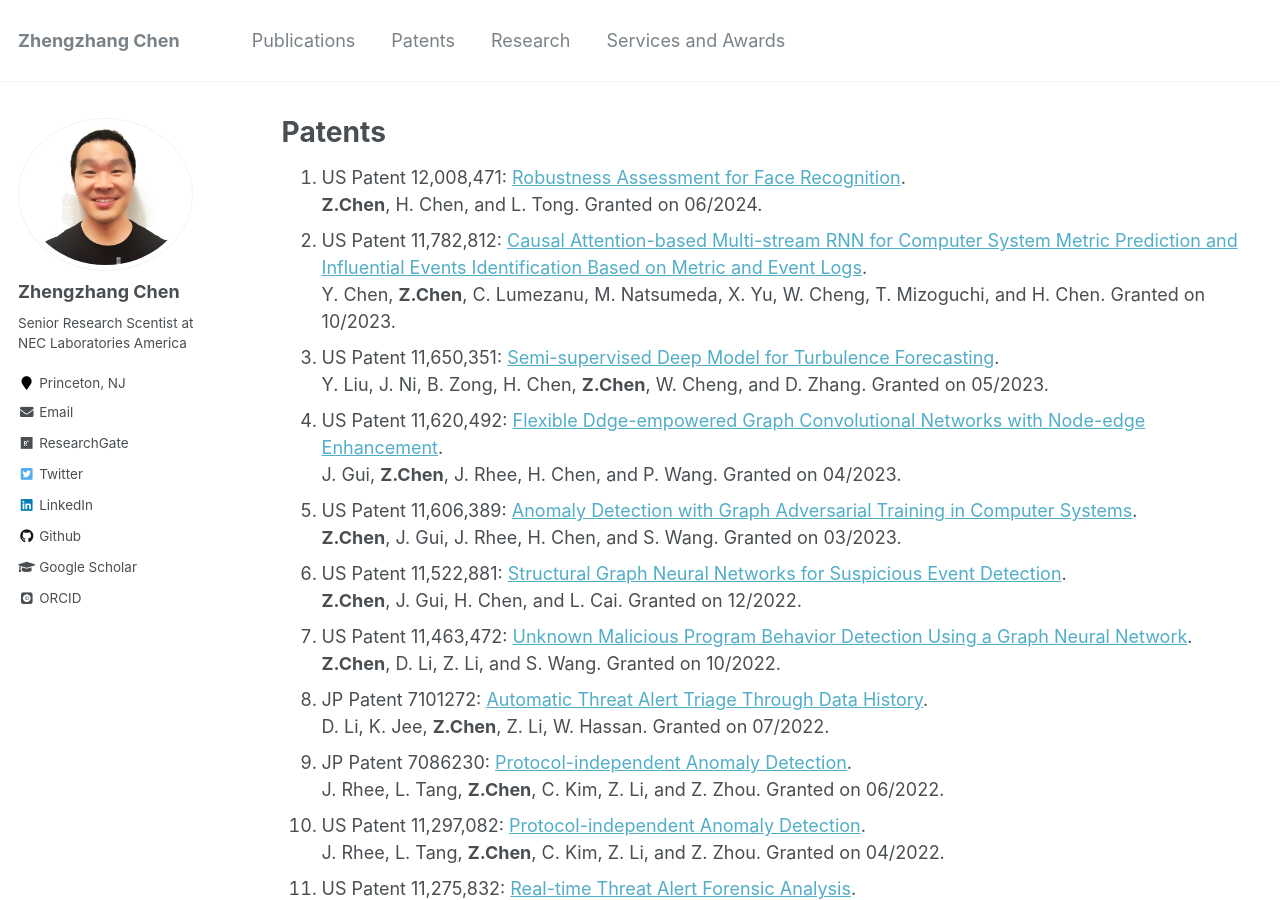
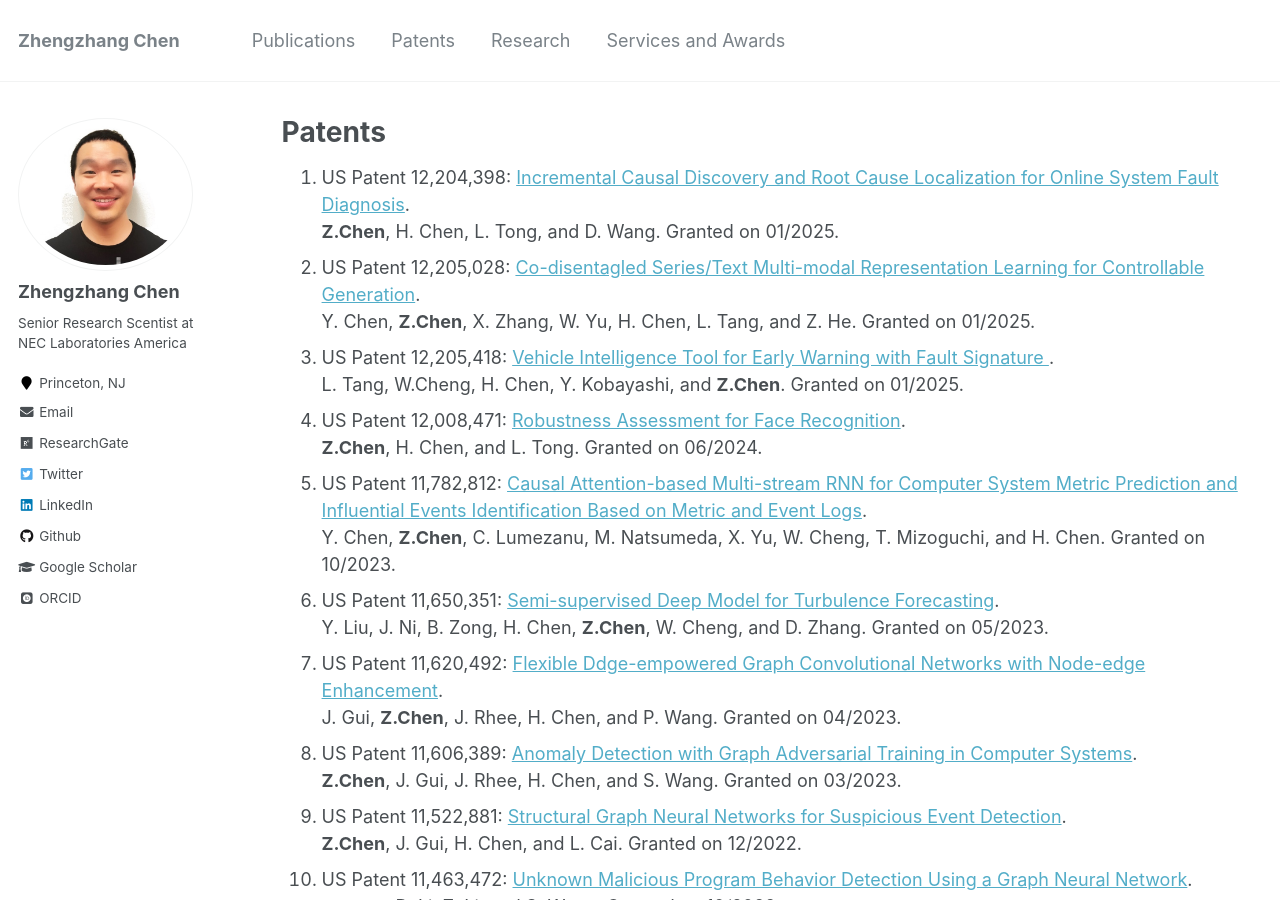
Before and after one commit to zhengzhangchen/zhengzhangchen.github.io, a Jekyll site: the page built from _pages/patents.md, in a window 1280 px wide and 900 px high. Built offline with Jekyll 4.4.1, drawn with Linux system fonts in a browser that asks for light colours; some web fonts are replaced.

Commit message:
Update patents.md

```diff
--- a/_pages/patents.md
+++ b/_pages/patents.md
@@ -8,40 +8,43 @@ author_profile: true
 <meta name="description" content="Welcome :). Explore Zhengzhang Chen's granted patents on AI and machine learning. Connect and learn more about my journey. ">
 
 
-1. US Patent 12,008,471: <a href="https://patents.google.com/patent/US12008471B2/en?oq=12%2c008%2c471" target="_blank" rel="nofollow">Robustness Assessment for Face Recognition</a>. <br> <strong>Z.Chen</strong>, H. Chen, and L. Tong. Granted on 06/2024.
-2. US Patent 11,782,812: <a href="https://patents.google.com/patent/US11782812B2/en?oq=11%2c782%2c812" target="_blank" rel="nofollow">Causal Attention-based Multi-stream RNN for Computer System Metric Prediction and Influential Events Identification Based on Metric and Event Logs</a>. <br> Y. Chen, <strong>Z.Chen</strong>, C. Lumezanu, M. Natsumeda, X. Yu, W. Cheng, T. Mizoguchi, and H. Chen. Granted on 10/2023.
-3. US Patent 11,650,351: <a href="https://patents.google.com/patent/US11650351B2/en?oq=11%2c650%2c351" target="_blank" rel="nofollow">Semi-supervised Deep Model for Turbulence Forecasting</a>. <br> Y. Liu, J. Ni, B. Zong, H. Chen, <strong>Z.Chen</strong>, W. Cheng, and D. Zhang. Granted on 05/2023.
-4. US Patent 11,620,492: <a href="https://patents.google.com/patent/US11620492B2/en?oq=11%2c620%2c492" target="_blank" rel="nofollow">Flexible Ddge-empowered Graph Convolutional Networks with Node-edge Enhancement</a>. <br> J. Gui, <strong>Z.Chen</strong>, J. Rhee, H. Chen, and P. Wang. Granted on 04/2023.
-5. US Patent 11,606,389: <a href="https://patents.google.com/patent/US11606389B2/en?oq=11%2c606%2c389" target="_blank" rel="nofollow">Anomaly Detection with Graph Adversarial Training in Computer Systems</a>. <br> <strong>Z.Chen</strong>, J. Gui, J. Rhee, H. Chen, and S. Wang. Granted on 03/2023.
-6. US Patent 11,522,881: <a href="https://patents.google.com/patent/US11522881B2/en?oq=11%2c522%2c881" target="_blank" rel="nofollow">Structural Graph Neural Networks for Suspicious Event Detection</a>. <br> <strong>Z.Chen</strong>, J. Gui, H. Chen, and L. Cai. Granted on 12/2022.
-7. US Patent 11,463,472: <a href="https://patents.google.com/patent/US11463472B2/en?oq=11%2c463%2c472" target="_blank" rel="nofollow">Unknown Malicious Program Behavior Detection Using a Graph Neural Network</a>. <br> <strong>Z.Chen</strong>, D. Li, Z. Li, and S. Wang. Granted on 10/2022.
-8. JP Patent 7101272: <a href="https://patents.google.com/patent/JP7101272B2/en?oq=7101272" target="_blank" rel="nofollow">Automatic Threat Alert Triage Through Data History</a>. <br> D. Li, K. Jee, <strong>Z.Chen</strong>, Z. Li, W. Hassan. Granted on 07/2022.
-9. JP Patent 7086230: <a href="https://patents.google.com/patent/JP7086230B2/en?oq=7086230" target="_blank" rel="nofollow">Protocol-independent Anomaly Detection</a>. <br> J. Rhee, L. Tang, <strong>Z.Chen</strong>, C. Kim, Z. Li, and Z. Zhou. Granted on 06/2022.
-10. US Patent 11,297,082: <a href="https://patents.google.com/patent/US11297082B2/en?oq=11%2c297%2c082" target="_blank" rel="nofollow">Protocol-independent Anomaly Detection</a>. <br> J. Rhee, L. Tang, <strong>Z.Chen</strong>, C. Kim, Z. Li, and Z. Zhou. Granted on 04/2022.
-11. US Patent 11,275,832: <a href="https://patents.google.com/patent/US11275832B2/en?oq=11%2c275%2c832" target="_blank" rel="nofollow">Real-time Threat Alert Forensic Analysis</a>. <br> D. Li, K. Jee, Z. Li, <strong>Z.Chen</strong>, and X. Yu. Granted on 03/2022.
-12. JP Patent 7011723: <a href="https://patents.google.com/patent/JP7011723B2/en?oq=7011723" target="_blank" rel="nofollow">Detection and Prevention of User Value-based Ransomware</a>. <br> Z. Wu, Y. Li, J. Rhee, K. Jee, Z. Li, J. Kamimura, L. Tang, and <strong>Z.Chen</strong>. Granted on 01/2022.
-13. US Patent 11,223,649: <a href="https://patents.google.com/patent/US11223649B2/en?oq=11%2c223%2c649" target="_blank" rel="nofollow">User-added-value-based Ransomware Detection and Prevention</a>. <br> Z. Wu, Y. Li, J. Rhee, K. Jee, Z. Li, J. Kamimura, L. Tang, and <strong>Z.Chen</strong>. Granted on 01/2022.
-14. US Patent 11,194,906: <a href="https://patents.google.com/patent/US11194906B2/en?oq=11%2c194%2c906" target="_blank" rel="nofollow">Automated Threat Alert Triage via Data Provenance</a>. <br> D. Li, K. Jee, <strong>Z.Chen</strong>, Z. Li, W. Hassan. Granted on 12/2021.
-15. US Patent 11,030,308: <a href="https://patents.google.com/patent/US11030308B2/en?oq=11%2c030%2c308" target="_blank" rel="nofollow">Inter-application dependency Analysis for Improving Computer System Threat Detection</a>. <br> D. Li, K. Jee, <strong>Z.Chen</strong>, L. Tang, and Z. Li. Granted on 06/2021.
-16. US Patents 10,915,626: <a href="https://patents.google.com/patent/US10915626B2/en?oq=10%2c915%2c626" target="_blank" rel="nofollow">Graph Model for Alert Interpretation in Enterprise Security System</a>. <br> L. Tang, <strong>Z.Chen</strong>, Z. Li, Z. Wu, J. Kamimura, and H. Chen. Granted on 02/2021.
-17. US Patents 10,915,625: <a href="https://patents.google.com/patent/US10915625B2/en?oq=10%2c915%2c625" target="_blank" rel="nofollow">Graph Model for Alert Interpretation in Enterprise Security System</a>. <br> L. Tang, <strong>Z.Chen</strong>, Z. Li, Z. Wu, J. Kamimura, and H. Chen. Granted on 02/2021.
-18. US Patents 10,885,185: <a href="https://patents.google.com/patent/US10885185B2/en?oq=10%2c885%2c185" target="_blank" rel="nofollow">Graph Model for Alert Interpretation in Enterprise Security System</a>. <br> L. Tang, <strong>Z.Chen</strong>, Z. Li, Z. Wu, J. Kamimura, and H. Chen. Granted on 01/2021.
-19. JP Patent 6817469: <a href="https://patents.google.com/patent/JP6817469B2/en?oq=6817469" target="_blank" rel="nofollow">Inter-application dependency Analysis for Improving Computer System Threat Detection</a>. <br> D. Li, K. Jee, <strong>Z.Chen</strong>, L. Tang, and Z. Li. Granted on 01/2021.
-20. US Patent 10,511,613: <a href="https://patents.google.com/patent/US10511613B2/en?oq=10%2c511%2c613" target="_blank" rel="nofollow">Knowledge Transfer System for Accelerating Invariant Network Learning</a>. <br> <strong>Z.Chen</strong>, L. Tang, Z. Li, and C. Luo. Granted on 12/2019.
-21. US Patent 10,504,040: <a href="https://patents.google.com/patent/US10504040B2/en?oq=10%2c504%2c040" target="_blank" rel="nofollow">Annealed Sparsity Via Adaptive and Dynamic Shrinking</a>. <br> K. Zhang, <strong>Z.Chen</strong>, H. Chen, and G. Jiang. Granted on 12/2019.
-22. JP Patent 6616045: <a href="https://patents.google.com/patent/JP6616045B2/en?oq=6616045" target="_blank" rel="nofollow">Graph-based Combination of Heterogeneous Alerts</a>. L. Tang, <strong>Z.Chen</strong>, G. Jiang, Z. Li, H. Chen, and K. Yoshihira. Granted on 12/2019.
-23. US Patent 10,476,754: <a href="https://patents.google.com/patent/US10476754B2/en?oq=10%2c476%2c754" target="_blank" rel="nofollow">Behavior-based Community Detection in Enterprise Information Networks</a>. <br> <strong>Z.Chen</strong>, L. Tang, Z. Li, and C. Cao. Granted on 11/2019.
-24. US Patent 10,476,753: <a href="https://patents.google.com/patent/US10476753B2/en?oq=10%2c476%2c753" target="_blank" rel="nofollow">Behavior-based Host Modeling</a>. <br> <strong>Z.Chen</strong>, L. Tang, Z. Li, and C. Cao. Granted on 11/2019.
-25. US Patent 10,476,752: <a href="https://patents.google.com/patent/US10476752B2/en?oq=10%2c476%2c752" target="_blank" rel="nofollow">Blue Print Graphs for Fusing of Heterogeneous Alerts</a>. <br> K. Yoshihira, Z. Li, <strong>Z.Chen</strong>, H. Chen, G. Jiang, and L. Tang. Granted on 11/2019.
-26. US Patent 10,476,749: <a href="https://patents.google.com/patent/US10476749B2/en?oq=10%2c476%2c749" target="_blank" rel="nofollow">Graph-based Fusing of Heterogeneous Alerts</a>. <br> K. Yoshihira, Z. Li, <strong>Z.Chen</strong>, H. Chen, G. Jiang, and L. Tang. Granted on 11/2019.
-27. JP Patent 6557774: <a href="https://patents.google.com/patent/JP6557774B2/en?oq=6557774" target="_blank" rel="nofollow">Graph-based Intrusion Detection Using Process Traces</a>. <br> <strong>Z.Chen</strong>, L. Tang, B. Dong, G. Jiang, and H. Chen. Granted on 08/2019.
-28. US Patent 10,367,842: <a href="https://patents.google.com/patent/US10367842B2/en?oq=10%2c367%2c842" target="_blank" rel="nofollow">Peer-based Abnormal Host Detection for Enterprise Security Systems</a>. <br> <strong>Z.Chen</strong>, L. Tang, Z. Li, and C. Cao. Granted on 07/2019.
-29. US Patents 10,367,838: <a href="https://patents.google.com/patent/US10367838B2/en?oq=10%2c367%2c838" target="_blank" rel="nofollow">Real-time Detection of Abnormal Network Connections in Streaming Data</a>. <br> <strong>Z.Chen</strong>, L. Tang, G. Jiang, K. Yoshihira, and H. Chen. Granted on 07/2019.
-31. JP Patent 6545819: <a href="https://patents.google.com/patent/JP6545819B2/en?oq=6545819" target="_blank" rel="nofollow">Integrating Community and Role Detection in Information Networks</a>. <br> L. Tang, <strong>Z.Chen</strong>, T. Chen, G. Jiang, F. Xu, and H. Chen. Granted on 07/2019.
-32. US Patent 10,333,952: <a href="https://patents.google.com/patent/US10333952B2/en?oq=10%2c333%2c952" target="_blank" rel="nofollow">Online Alert Ranking and Attack Scenario Reconstruction</a>. <br> <strong>Z.Chen</strong>, L. Tang, Y. Lin, Z. Li, H. Chen, and G. Jiang. Granted on 06/2019.
-33. US Patents 10,333,815: <a href="https://patents.google.com/patent/US10333815B2/en?oq=10%2c333%2c815" target="_blank" rel="nofollow">Real-time Detection of Abnormal Network Connections in Streaming Data</a>. <br> <strong>Z.Chen</strong>, L. Tang, G. Jiang, K. Yoshihira, and H. Chen. Granted on 06/2019.
-34. US Patent 10,305,917: <a href="https://patents.google.com/patent/US10305917B2/en?oq=10%2c305%2c917" target="_blank" rel="nofollow">Graph-based Intrusion Detection Using Process Traces</a>. <br> <strong>Z.Chen</strong>, L. Tang, B. Dong, G. Jiang, and H. Chen. Granted on 05/2019.
-35. US Patent 10,298,607: <a href="https://patents.google.com/patent/US10298607B2/en?oq=10%2c298%2c607" target="_blank" rel="nofollow">Constructing Graph Models of Event Correlation in Enterprise Security Systems</a>. <br> L. Tang, H. Zhang, <strong>Z.Chen</strong>, B. Zong, Z. Li, G. Jiang, and K. Yoshihira. Granted on 05/2019.
-36. US Patent 10,289,841: <a href="https://patents.google.com/patent/US10289841B2/en?oq=10%2c289%2c841" target="_blank" rel="nofollow">Graph-based Attack Chain Discovery in Enterprise Security Systems</a>. <br> L. Tang, H. Zhang, <strong>Z.Chen</strong>, B. Zong, Z. Li, G. Jiang, and K. Yoshihira. Granted on 05/2019.
-37. US Patent 10,291,483: <a href="https://patents.google.com/patent/US10291483B2/en?oq=10%2c291%2c483" target="_blank" rel="nofollow">Entity Embedding-based Anomaly Detection for Heterogeneous Categorical Events</a>. <br> L. Tang, <strong>Z.Chen</strong>, K. Zhang, H. Chen, and Z. Li. Granted on 05/2019.
-38. JP Patent 6480022: <a href="https://patents.google.com/patent/JP6480022B2/en?oq=6480022" target="_blank" rel="nofollow">Annealed Sparsity Via Adaptive and Dynamic Shrinking</a>. <br> K. Zhang, <strong>Z.Chen</strong>, H. Chen, and G. Jiang. Granted on 03/2019.
+1. US Patent 12,204,398: <a href="https://patents.google.com/patent/US12204398B2/en" target="_blank" rel="nofollow"> Incremental Causal Discovery and Root Cause Localization for Online System Fault Diagnosis</a>. <br> <strong>Z.Chen</strong>, H. Chen, L. Tong, and D. Wang. Granted on 01/2025.
+2. US Patent 12,205,028: <a href="https://patents.google.com/patent/US12204398B2/en" target="_blank" rel="nofollow"> Co-disentagled Series/Text Multi-modal Representation Learning for Controllable Generation</a>. <br> Y. Chen, <strong>Z.Chen</strong>, X. Zhang, W. Yu, H. Chen, L. Tang, and Z. He. Granted on 01/2025.
+3. US Patent 12,205,418: <a href="https://patents.google.com/patent/US12204398B2/en" target="_blank" rel="nofollow"> Vehicle Intelligence Tool for Early Warning with Fault Signature </a>. <br> L. Tang, W.Cheng, H. Chen, Y. Kobayashi, and <strong>Z.Chen</strong>. Granted on 01/2025.
+4. US Patent 12,008,471: <a href="https://patents.google.com/patent/US12008471B2/en?oq=12%2c008%2c471" target="_blank" rel="nofollow">Robustness Assessment for Face Recognition</a>. <br> <strong>Z.Chen</strong>, H. Chen, and L. Tong. Granted on 06/2024.
+5. US Patent 11,782,812: <a href="https://patents.google.com/patent/US11782812B2/en?oq=11%2c782%2c812" target="_blank" rel="nofollow">Causal Attention-based Multi-stream RNN for Computer System Metric Prediction and Influential Events Identification Based on Metric and Event Logs</a>. <br> Y. Chen, <strong>Z.Chen</strong>, C. Lumezanu, M. Natsumeda, X. Yu, W. Cheng, T. Mizoguchi, and H. Chen. Granted on 10/2023.
+6. US Patent 11,650,351: <a href="https://patents.google.com/patent/US11650351B2/en?oq=11%2c650%2c351" target="_blank" rel="nofollow">Semi-supervised Deep Model for Turbulence Forecasting</a>. <br> Y. Liu, J. Ni, B. Zong, H. Chen, <strong>Z.Chen</strong>, W. Cheng, and D. Zhang. Granted on 05/2023.
+7. US Patent 11,620,492: <a href="https://patents.google.com/patent/US11620492B2/en?oq=11%2c620%2c492" target="_blank" rel="nofollow">Flexible Ddge-empowered Graph Convolutional Networks with Node-edge Enhancement</a>. <br> J. Gui, <strong>Z.Chen</strong>, J. Rhee, H. Chen, and P. Wang. Granted on 04/2023.
+8. US Patent 11,606,389: <a href="https://patents.google.com/patent/US11606389B2/en?oq=11%2c606%2c389" target="_blank" rel="nofollow">Anomaly Detection with Graph Adversarial Training in Computer Systems</a>. <br> <strong>Z.Chen</strong>, J. Gui, J. Rhee, H. Chen, and S. Wang. Granted on 03/2023.
+9. US Patent 11,522,881: <a href="https://patents.google.com/patent/US11522881B2/en?oq=11%2c522%2c881" target="_blank" rel="nofollow">Structural Graph Neural Networks for Suspicious Event Detection</a>. <br> <strong>Z.Chen</strong>, J. Gui, H. Chen, and L. Cai. Granted on 12/2022.
+10. US Patent 11,463,472: <a href="https://patents.google.com/patent/US11463472B2/en?oq=11%2c463%2c472" target="_blank" rel="nofollow">Unknown Malicious Program Behavior Detection Using a Graph Neural Network</a>. <br> <strong>Z.Chen</strong>, D. Li, Z. Li, and S. Wang. Granted on 10/2022.
+11. JP Patent 7101272: <a href="https://patents.google.com/patent/JP7101272B2/en?oq=7101272" target="_blank" rel="nofollow">Automatic Threat Alert Triage Through Data History</a>. <br> D. Li, K. Jee, <strong>Z.Chen</strong>, Z. Li, W. Hassan. Granted on 07/2022.
+12. JP Patent 7086230: <a href="https://patents.google.com/patent/JP7086230B2/en?oq=7086230" target="_blank" rel="nofollow">Protocol-independent Anomaly Detection</a>. <br> J. Rhee, L. Tang, <strong>Z.Chen</strong>, C. Kim, Z. Li, and Z. Zhou. Granted on 06/2022.
+13. US Patent 11,297,082: <a href="https://patents.google.com/patent/US11297082B2/en?oq=11%2c297%2c082" target="_blank" rel="nofollow">Protocol-independent Anomaly Detection</a>. <br> J. Rhee, L. Tang, <strong>Z.Chen</strong>, C. Kim, Z. Li, and Z. Zhou. Granted on 04/2022.
+14. US Patent 11,275,832: <a href="https://patents.google.com/patent/US11275832B2/en?oq=11%2c275%2c832" target="_blank" rel="nofollow">Real-time Threat Alert Forensic Analysis</a>. <br> D. Li, K. Jee, Z. Li, <strong>Z.Chen</strong>, and X. Yu. Granted on 03/2022.
+15. JP Patent 7011723: <a href="https://patents.google.com/patent/JP7011723B2/en?oq=7011723" target="_blank" rel="nofollow">Detection and Prevention of User Value-based Ransomware</a>. <br> Z. Wu, Y. Li, J. Rhee, K. Jee, Z. Li, J. Kamimura, L. Tang, and <strong>Z.Chen</strong>. Granted on 01/2022.
+16. US Patent 11,223,649: <a href="https://patents.google.com/patent/US11223649B2/en?oq=11%2c223%2c649" target="_blank" rel="nofollow">User-added-value-based Ransomware Detection and Prevention</a>. <br> Z. Wu, Y. Li, J. Rhee, K. Jee, Z. Li, J. Kamimura, L. Tang, and <strong>Z.Chen</strong>. Granted on 01/2022.
+17. US Patent 11,194,906: <a href="https://patents.google.com/patent/US11194906B2/en?oq=11%2c194%2c906" target="_blank" rel="nofollow">Automated Threat Alert Triage via Data Provenance</a>. <br> D. Li, K. Jee, <strong>Z.Chen</strong>, Z. Li, W. Hassan. Granted on 12/2021.
+18. US Patent 11,030,308: <a href="https://patents.google.com/patent/US11030308B2/en?oq=11%2c030%2c308" target="_blank" rel="nofollow">Inter-application dependency Analysis for Improving Computer System Threat Detection</a>. <br> D. Li, K. Jee, <strong>Z.Chen</strong>, L. Tang, and Z. Li. Granted on 06/2021.
+19. US Patents 10,915,626: <a href="https://patents.google.com/patent/US10915626B2/en?oq=10%2c915%2c626" target="_blank" rel="nofollow">Graph Model for Alert Interpretation in Enterprise Security System</a>. <br> L. Tang, <strong>Z.Chen</strong>, Z. Li, Z. Wu, J. Kamimura, and H. Chen. Granted on 02/2021.
+20. US Patents 10,915,625: <a href="https://patents.google.com/patent/US10915625B2/en?oq=10%2c915%2c625" target="_blank" rel="nofollow">Graph Model for Alert Interpretation in Enterprise Security System</a>. <br> L. Tang, <strong>Z.Chen</strong>, Z. Li, Z. Wu, J. Kamimura, and H. Chen. Granted on 02/2021.
+21. US Patents 10,885,185: <a href="https://patents.google.com/patent/US10885185B2/en?oq=10%2c885%2c185" target="_blank" rel="nofollow">Graph Model for Alert Interpretation in Enterprise Security System</a>. <br> L. Tang, <strong>Z.Chen</strong>, Z. Li, Z. Wu, J. Kamimura, and H. Chen. Granted on 01/2021.
+22. JP Patent 6817469: <a href="https://patents.google.com/patent/JP6817469B2/en?oq=6817469" target="_blank" rel="nofollow">Inter-application dependency Analysis for Improving Computer System Threat Detection</a>. <br> D. Li, K. Jee, <strong>Z.Chen</strong>, L. Tang, and Z. Li. Granted on 01/2021.
+23. US Patent 10,511,613: <a href="https://patents.google.com/patent/US10511613B2/en?oq=10%2c511%2c613" target="_blank" rel="nofollow">Knowledge Transfer System for Accelerating Invariant Network Learning</a>. <br> <strong>Z.Chen</strong>, L. Tang, Z. Li, and C. Luo. Granted on 12/2019.
+24. US Patent 10,504,040: <a href="https://patents.google.com/patent/US10504040B2/en?oq=10%2c504%2c040" target="_blank" rel="nofollow">Annealed Sparsity Via Adaptive and Dynamic Shrinking</a>. <br> K. Zhang, <strong>Z.Chen</strong>, H. Chen, and G. Jiang. Granted on 12/2019.
+25. JP Patent 6616045: <a href="https://patents.google.com/patent/JP6616045B2/en?oq=6616045" target="_blank" rel="nofollow">Graph-based Combination of Heterogeneous Alerts</a>. L. Tang, <strong>Z.Chen</strong>, G. Jiang, Z. Li, H. Chen, and K. Yoshihira. Granted on 12/2019.
+26. US Patent 10,476,754: <a href="https://patents.google.com/patent/US10476754B2/en?oq=10%2c476%2c754" target="_blank" rel="nofollow">Behavior-based Community Detection in Enterprise Information Networks</a>. <br> <strong>Z.Chen</strong>, L. Tang, Z. Li, and C. Cao. Granted on 11/2019.
+27. US Patent 10,476,753: <a href="https://patents.google.com/patent/US10476753B2/en?oq=10%2c476%2c753" target="_blank" rel="nofollow">Behavior-based Host Modeling</a>. <br> <strong>Z.Chen</strong>, L. Tang, Z. Li, and C. Cao. Granted on 11/2019.
+28. US Patent 10,476,752: <a href="https://patents.google.com/patent/US10476752B2/en?oq=10%2c476%2c752" target="_blank" rel="nofollow">Blue Print Graphs for Fusing of Heterogeneous Alerts</a>. <br> K. Yoshihira, Z. Li, <strong>Z.Chen</strong>, H. Chen, G. Jiang, and L. Tang. Granted on 11/2019.
+29. US Patent 10,476,749: <a href="https://patents.google.com/patent/US10476749B2/en?oq=10%2c476%2c749" target="_blank" rel="nofollow">Graph-based Fusing of Heterogeneous Alerts</a>. <br> K. Yoshihira, Z. Li, <strong>Z.Chen</strong>, H. Chen, G. Jiang, and L. Tang. Granted on 11/2019.
+30. JP Patent 6557774: <a href="https://patents.google.com/patent/JP6557774B2/en?oq=6557774" target="_blank" rel="nofollow">Graph-based Intrusion Detection Using Process Traces</a>. <br> <strong>Z.Chen</strong>, L. Tang, B. Dong, G. Jiang, and H. Chen. Granted on 08/2019.
+31. US Patent 10,367,842: <a href="https://patents.google.com/patent/US10367842B2/en?oq=10%2c367%2c842" target="_blank" rel="nofollow">Peer-based Abnormal Host Detection for Enterprise Security Systems</a>. <br> <strong>Z.Chen</strong>, L. Tang, Z. Li, and C. Cao. Granted on 07/2019.
+32. US Patents 10,367,838: <a href="https://patents.google.com/patent/US10367838B2/en?oq=10%2c367%2c838" target="_blank" rel="nofollow">Real-time Detection of Abnormal Network Connections in Streaming Data</a>. <br> <strong>Z.Chen</strong>, L. Tang, G. Jiang, K. Yoshihira, and H. Chen. Granted on 07/2019.
+33. JP Patent 6545819: <a href="https://patents.google.com/patent/JP6545819B2/en?oq=6545819" target="_blank" rel="nofollow">Integrating Community and Role Detection in Information Networks</a>. <br> L. Tang, <strong>Z.Chen</strong>, T. Chen, G. Jiang, F. Xu, and H. Chen. Granted on 07/2019.
+34. US Patent 10,333,952: <a href="https://patents.google.com/patent/US10333952B2/en?oq=10%2c333%2c952" target="_blank" rel="nofollow">Online Alert Ranking and Attack Scenario Reconstruction</a>. <br> <strong>Z.Chen</strong>, L. Tang, Y. Lin, Z. Li, H. Chen, and G. Jiang. Granted on 06/2019.
+35. US Patents 10,333,815: <a href="https://patents.google.com/patent/US10333815B2/en?oq=10%2c333%2c815" target="_blank" rel="nofollow">Real-time Detection of Abnormal Network Connections in Streaming Data</a>. <br> <strong>Z.Chen</strong>, L. Tang, G. Jiang, K. Yoshihira, and H. Chen. Granted on 06/2019.
+36. US Patent 10,305,917: <a href="https://patents.google.com/patent/US10305917B2/en?oq=10%2c305%2c917" target="_blank" rel="nofollow">Graph-based Intrusion Detection Using Process Traces</a>. <br> <strong>Z.Chen</strong>, L. Tang, B. Dong, G. Jiang, and H. Chen. Granted on 05/2019.
+37. US Patent 10,298,607: <a href="https://patents.google.com/patent/US10298607B2/en?oq=10%2c298%2c607" target="_blank" rel="nofollow">Constructing Graph Models of Event Correlation in Enterprise Security Systems</a>. <br> L. Tang, H. Zhang, <strong>Z.Chen</strong>, B. Zong, Z. Li, G. Jiang, and K. Yoshihira. Granted on 05/2019.
+38. US Patent 10,289,841: <a href="https://patents.google.com/patent/US10289841B2/en?oq=10%2c289%2c841" target="_blank" rel="nofollow">Graph-based Attack Chain Discovery in Enterprise Security Systems</a>. <br> L. Tang, H. Zhang, <strong>Z.Chen</strong>, B. Zong, Z. Li, G. Jiang, and K. Yoshihira. Granted on 05/2019.
+39. US Patent 10,291,483: <a href="https://patents.google.com/patent/US10291483B2/en?oq=10%2c291%2c483" target="_blank" rel="nofollow">Entity Embedding-based Anomaly Detection for Heterogeneous Categorical Events</a>. <br> L. Tang, <strong>Z.Chen</strong>, K. Zhang, H. Chen, and Z. Li. Granted on 05/2019.
+40. JP Patent 6480022: <a href="https://patents.google.com/patent/JP6480022B2/en?oq=6480022" target="_blank" rel="nofollow">Annealed Sparsity Via Adaptive and Dynamic Shrinking</a>. <br> K. Zhang, <strong>Z.Chen</strong>, H. Chen, and G. Jiang. Granted on 03/2019.
```
